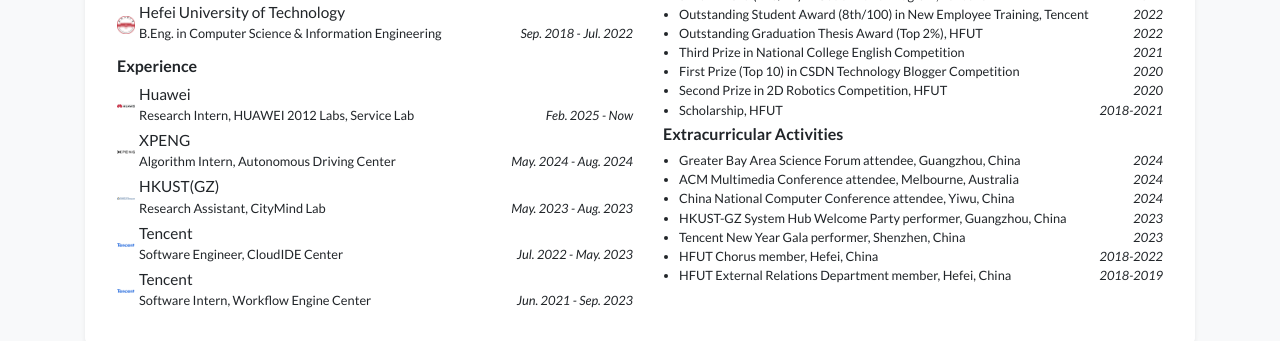
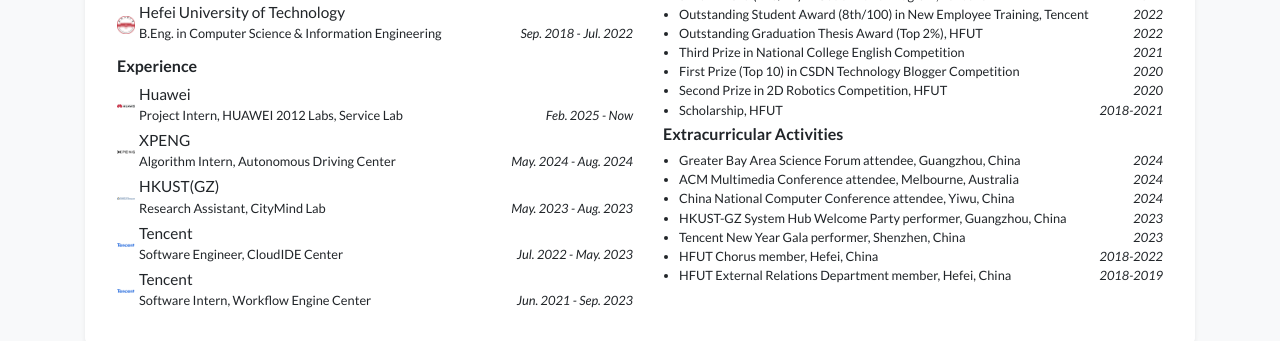
Before and after one commit to thunderlrr/songxinlei.github.io, a Jekyll site: the page built from index.html, in a window 1280 px wide and 900 px high, scrolled down 468 px. Shown: the part 153-494 px from the top of the window. Built offline with Jekyll 4.4.1, drawn with Linux system fonts in a browser that asks for light colours; a style sheet for code colours, icons or effects is not loaded.

Commit message:
update profile

```diff
--- a/_data/profile.yml
+++ b/_data/profile.yml
@@ -48,7 +48,7 @@
 experience:
 - name: Huawei
   logo: /assets/images/badges/Huawei_company.png
-  position: Research Intern, HUAWEI 2012 Labs, Service Lab
+  position: Project Intern, HUAWEI 2012 Labs, Service Lab
   date: Feb. 2025 - Now
 - name: XPENG
   logo: /assets/images/badges/xpeng_company.png
```
